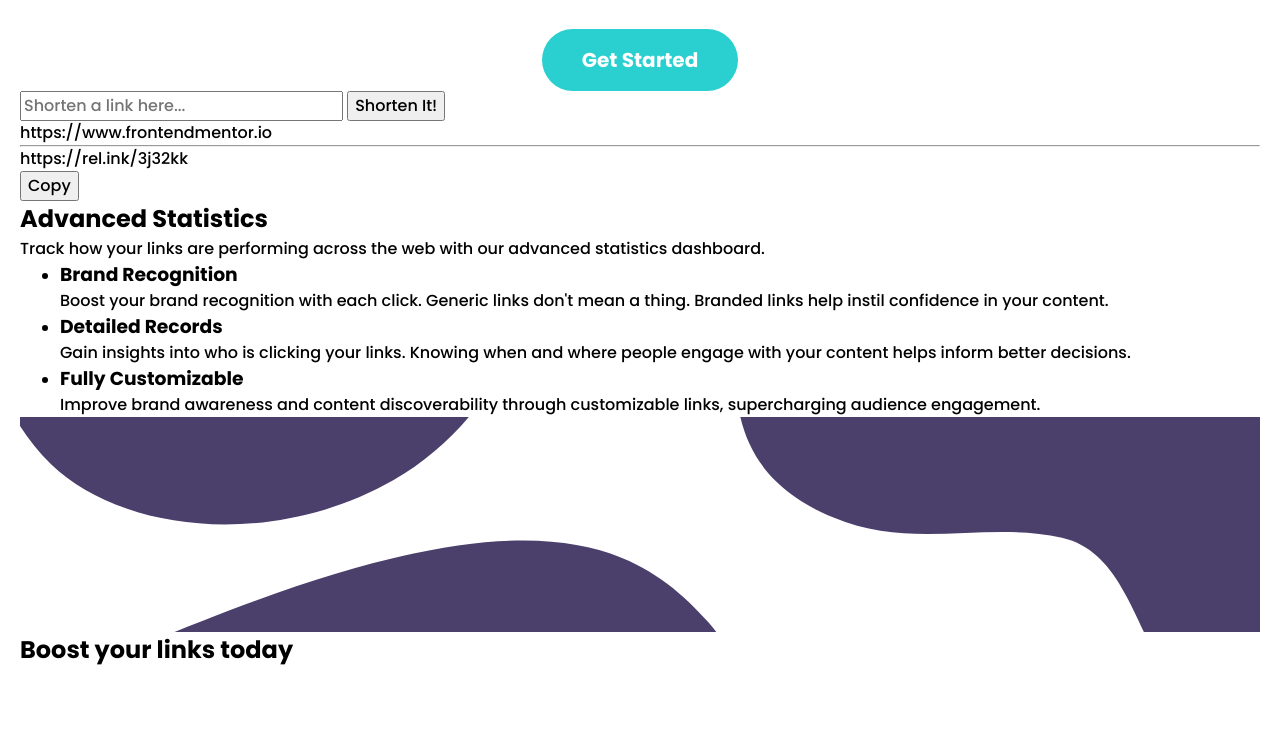
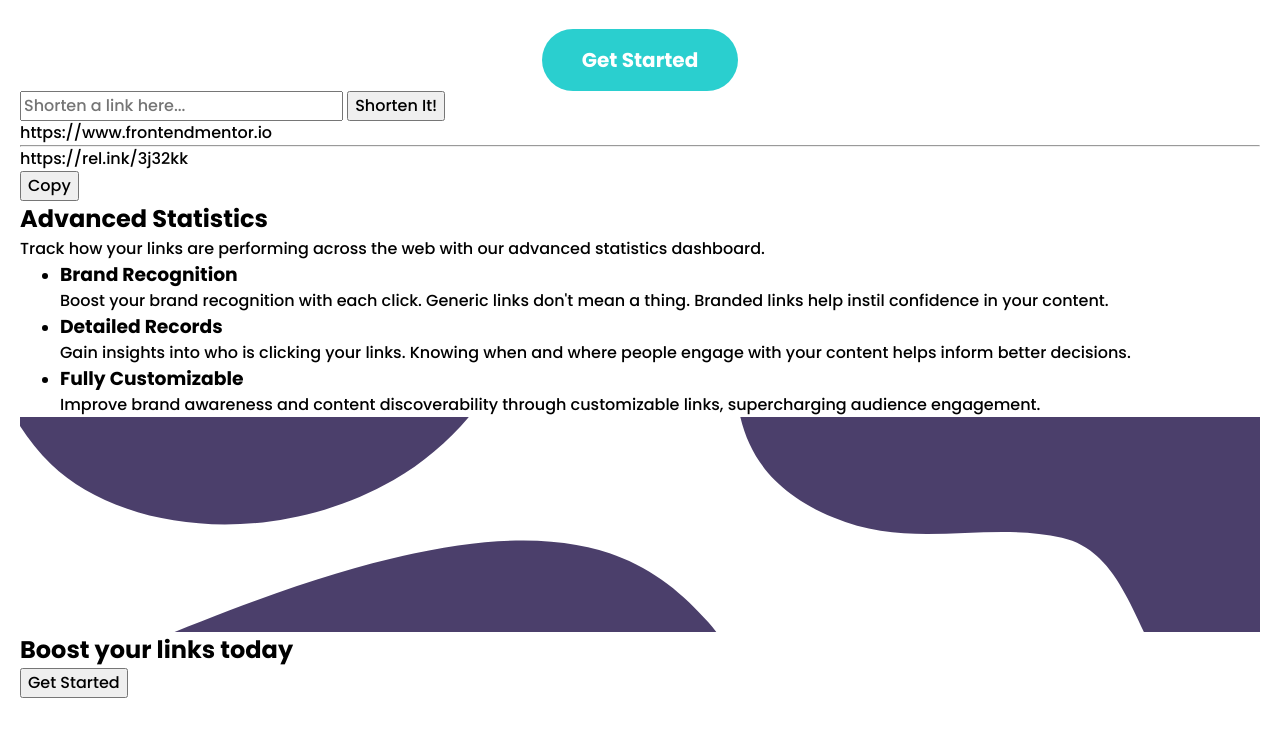
Before and after one commit to JuliAlchemDev/FM-url-shortening-api, a plain HTML site: page index.html in a window 1280 px wide. Shown: the part 715-1451 px from the top of the page. Before the commit the page ends 1423 px from the top, so only its background shows below. Drawn offline with Linux system fonts and the light colour scheme; files whose address does not match are found by name.

Commit message:
feat(html): create .footer__cta

```diff
--- a/index.html
+++ b/index.html
@@ -226,6 +226,8 @@
         </picture>
 
         <h2 class="footer__title">Boost your links today</h2>
+
+        <button class="footer__cta" type="button">Get Started</button>
       </section>
     </footer>
 
```
